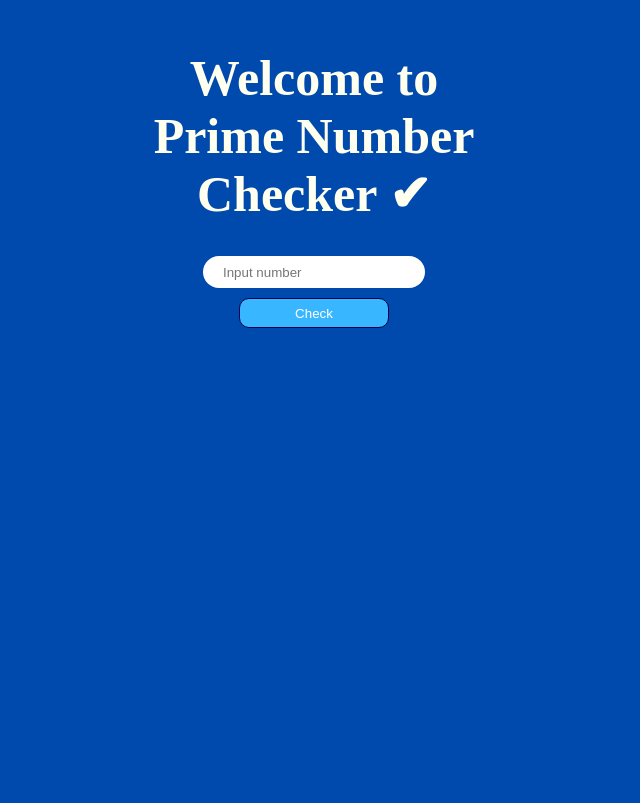
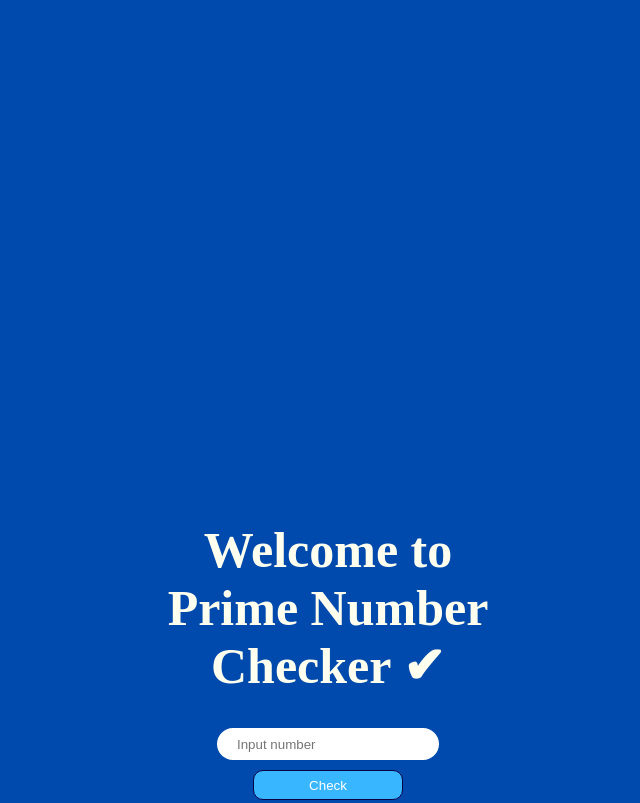
Before and after one commit to AbidZain23/Prime-Number-Checker, a plain HTML site: page index.html in a window 1280 px wide. Shown: the part 145-948 px from the top of the page, without its empty margins (312-952 px from the left). Before the commit the page ends 800 px from the top, so only its background shows below. Drawn offline with Linux system fonts and the light colour scheme.

Commit message:
Add files via upload

```diff
--- a/index.html
+++ b/index.html
@@ -13,12 +13,11 @@
         flex-direction: column;
         justify-content: space-around;
         align-items: center;
-        position: absolute;
         height: fit-content;
         width: 90%;
-        top: 20%;
-        bottom: 20%;
-        left: 50px;
+        margin-top: 50%;
+        margin-left: auto;
+        margin-right: auto;
       }
       .title {
         color: #ffffef;
```
